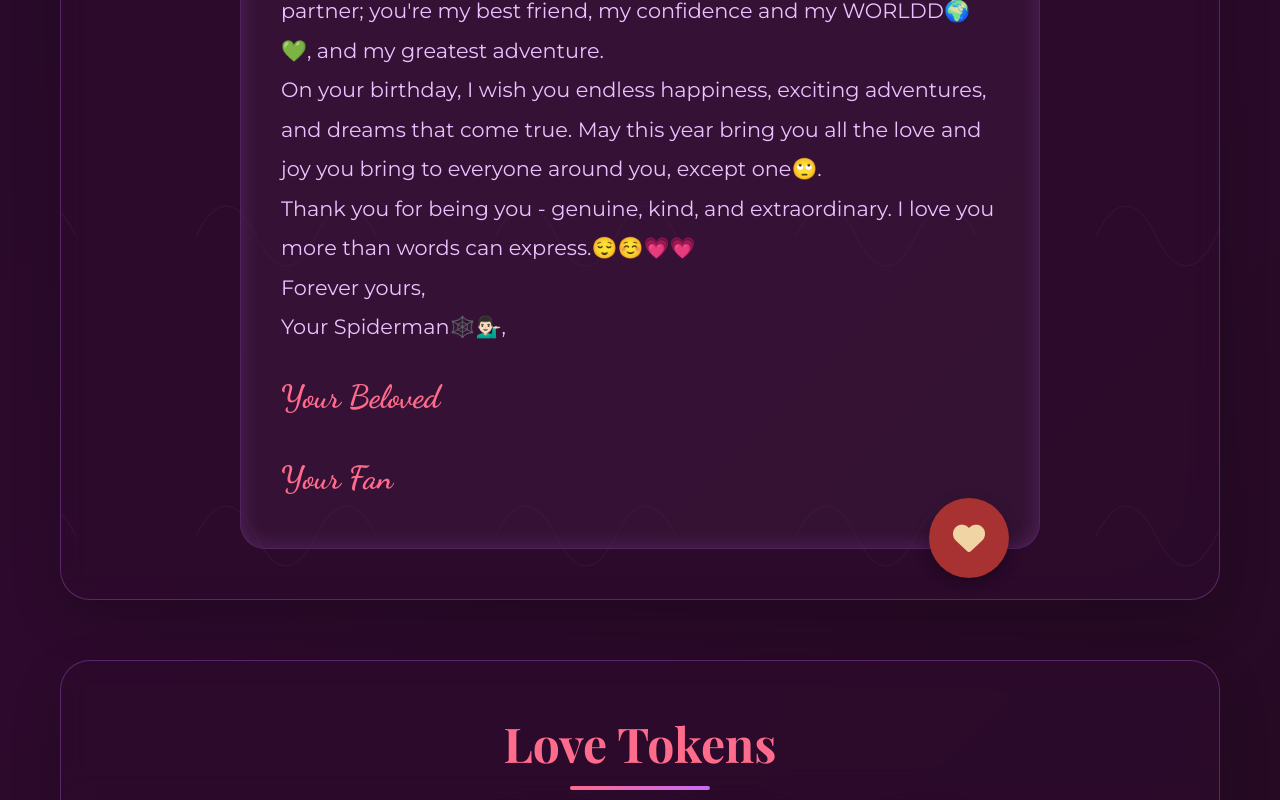
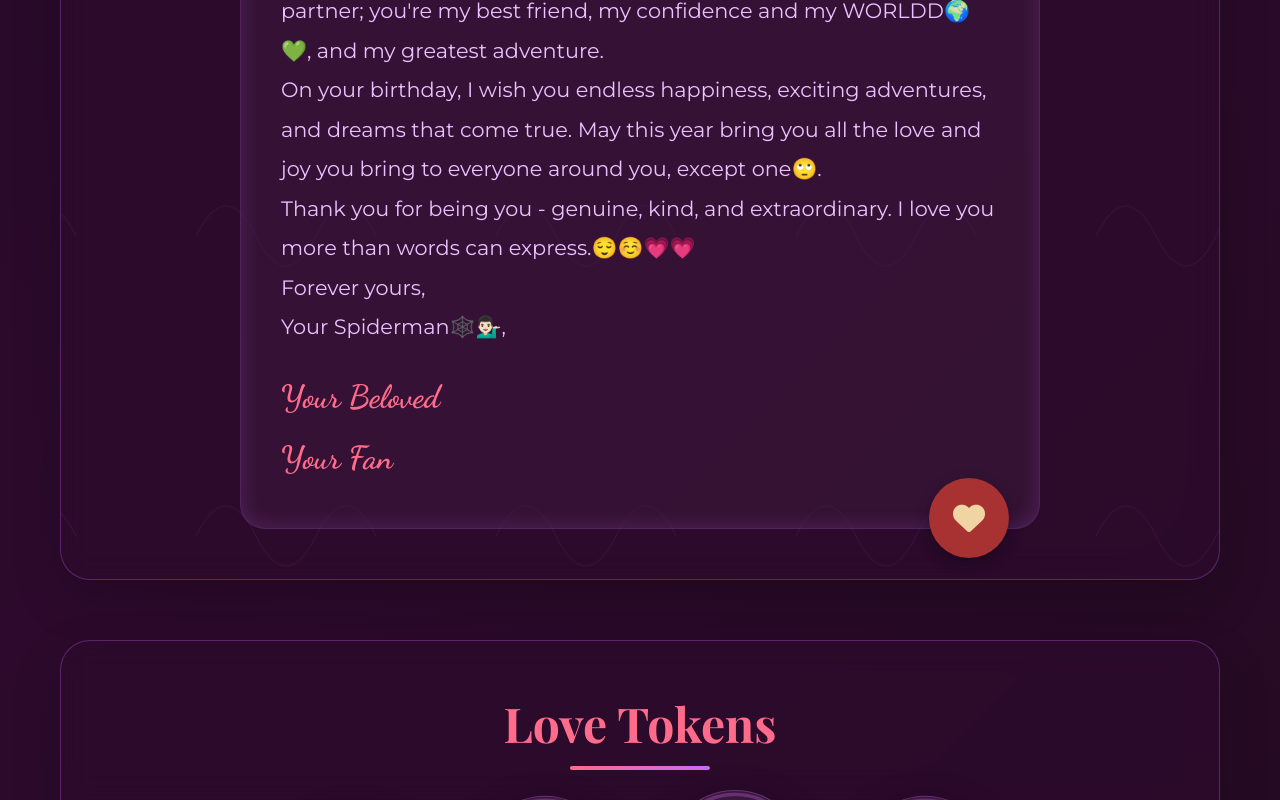
Before and after one commit to User126789/Birthday-Wish-to-Hadiya, a plain HTML site: page index.html in a window 1280 px wide. Shown: the part 2223-3023 px from the top of the page. Drawn offline with nearby package versions, Linux system fonts and the light colour scheme.

Commit message:
Update index.html

```diff
--- a/index.html
+++ b/index.html
@@ -987,7 +987,7 @@
                 <p style="--i:10; color: #ff6b8b; font-weight: 500; margin-top: 20px; font-family: 'Dancing Script', cursive; font-size: 2rem;">
                     Your Beloved
                 </p>
-                 <p style="--i:10; color: #ff6b8b; font-weight: 500; margin-top: 20px; font-family: 'Dancing Script', cursive; font-size: 2rem;">
+                 <p style="--i:10; color: #ff6b8b; font-weight: 500; font-family: 'Dancing Script', cursive; font-size: 2rem;">
                     Your Fan
                 </p>
                 <div class="wax-seal">
```
